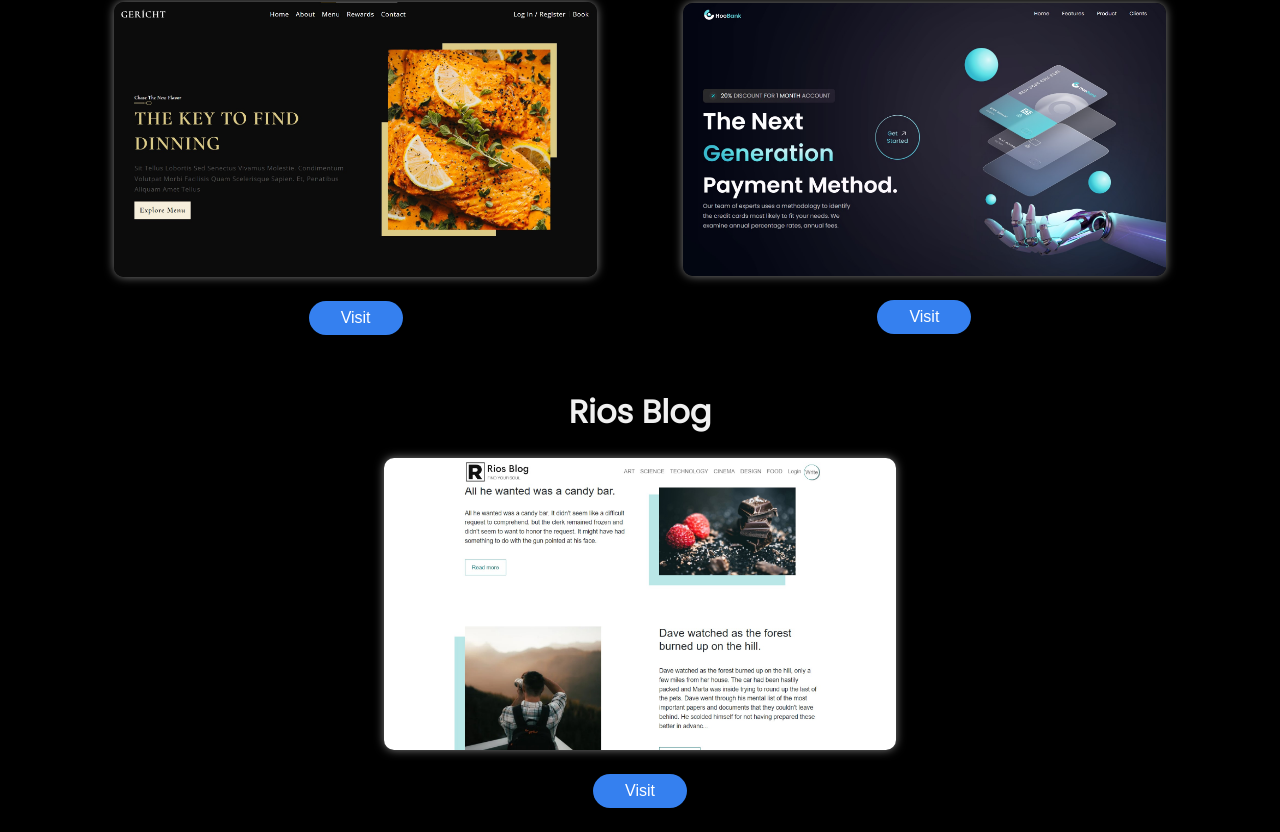
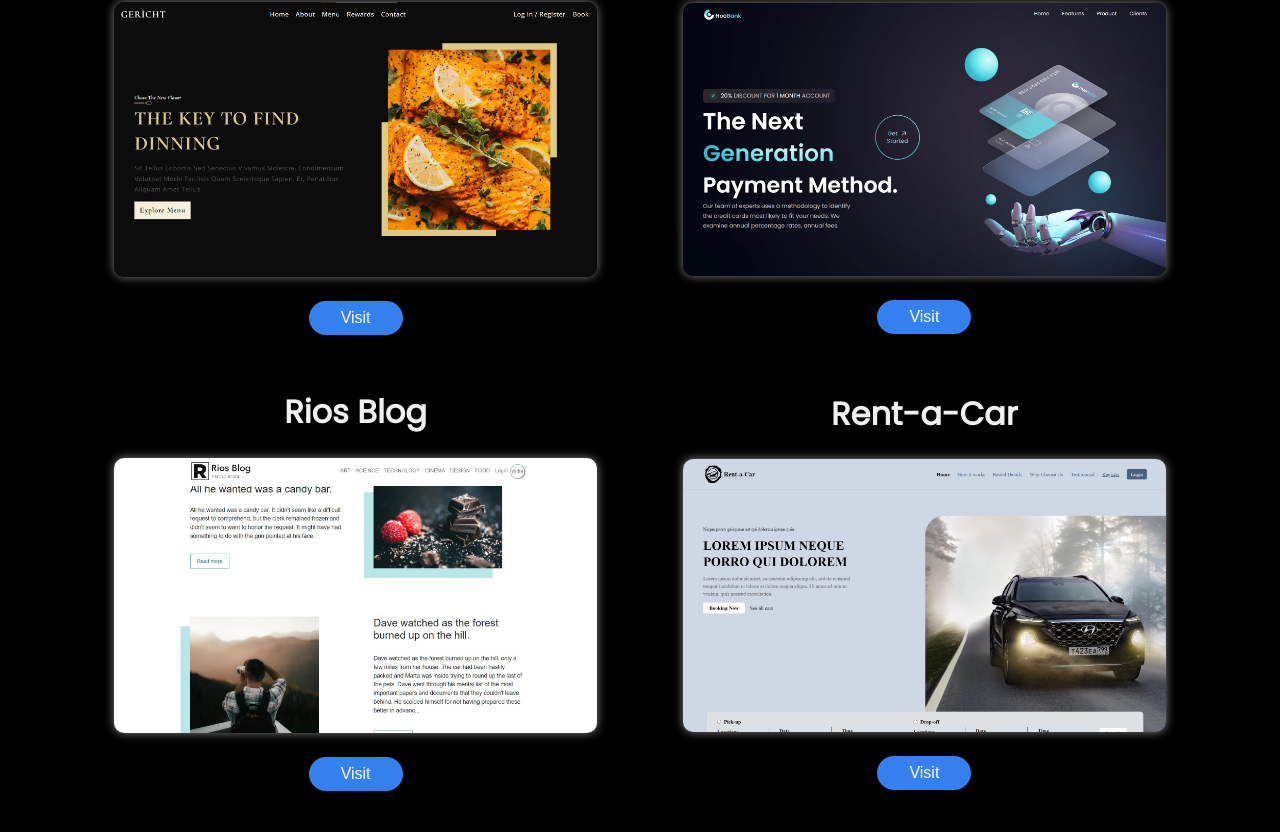
Before and after one commit to RiosDRC/riosdrc.github.io, a React app: page / in a window 1280 px wide. Shown: the part 4052-4884 px from the top of the page. Built offline with nearby package versions, Linux system fonts and the light colour scheme; the HTML template or start-up script is replaced by a standard one.

Commit message:
adding rent-a-car

```diff
--- a/src/constants/data.js
+++ b/src/constants/data.js
@@ -3,6 +3,7 @@ import gpt3 from "../assets/img/gpt3.jpg"
 import restaurant from "../assets/img/restaurant.jpg"
 import bank from "../assets/img/bank.jpg"
 import blog from "../assets/img/blog.jpg"
+import rent from "../assets/img/rent-a-car.jpg"
 
 const projects = [
     {
@@ -39,6 +40,13 @@ const projects = [
         img: blog,
         url: "https://riosdrc.github.io/rios-blog-client/",
         desc: ""
+    },
+    {
+        id: 6,
+        title: "Rent-a-Car",
+        img: rent,
+        url: "https://riosdrc.github.io/rent-a-car",
+        desc: ""
     }
 ];
 
```
Also changed, not shown: src/assets/img/rent-a-car.jpg (added).
